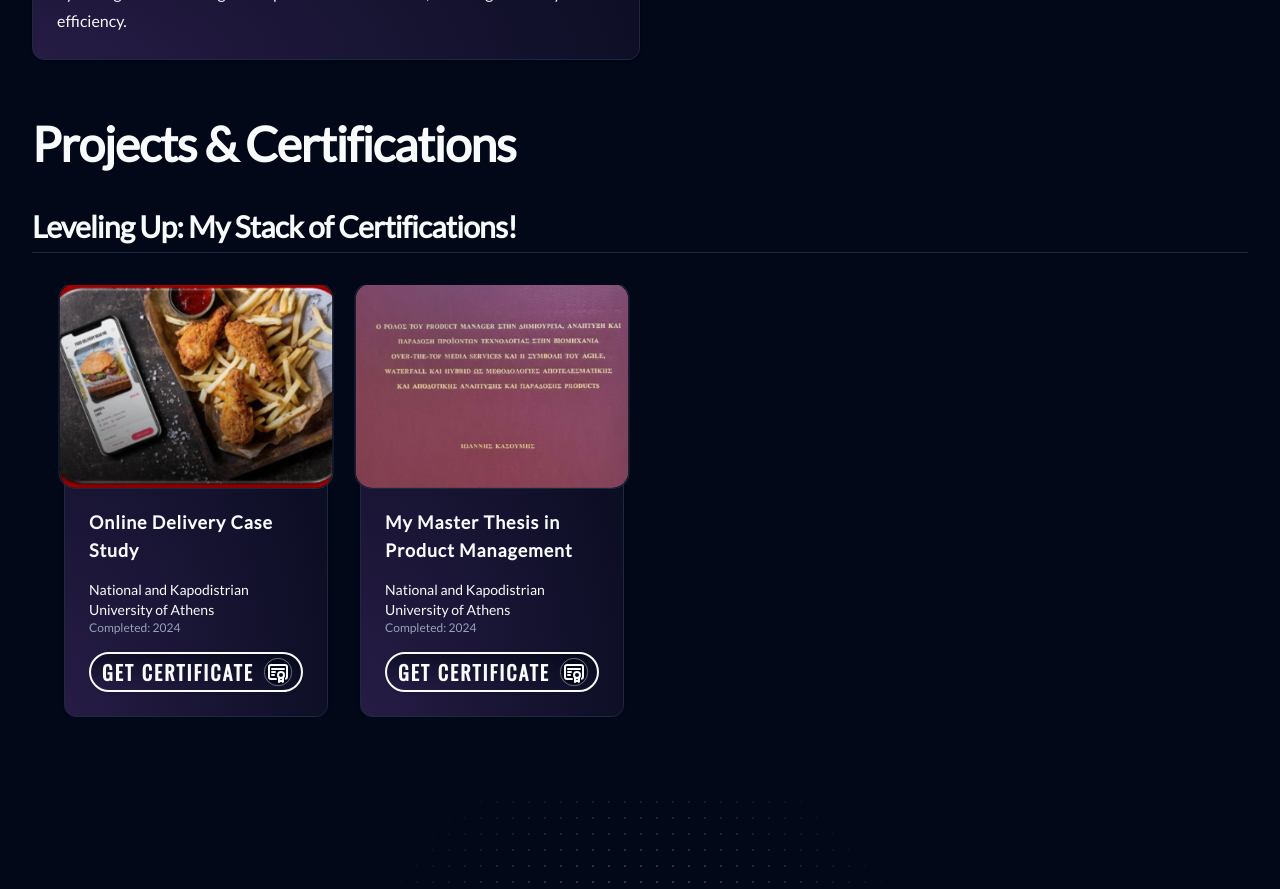
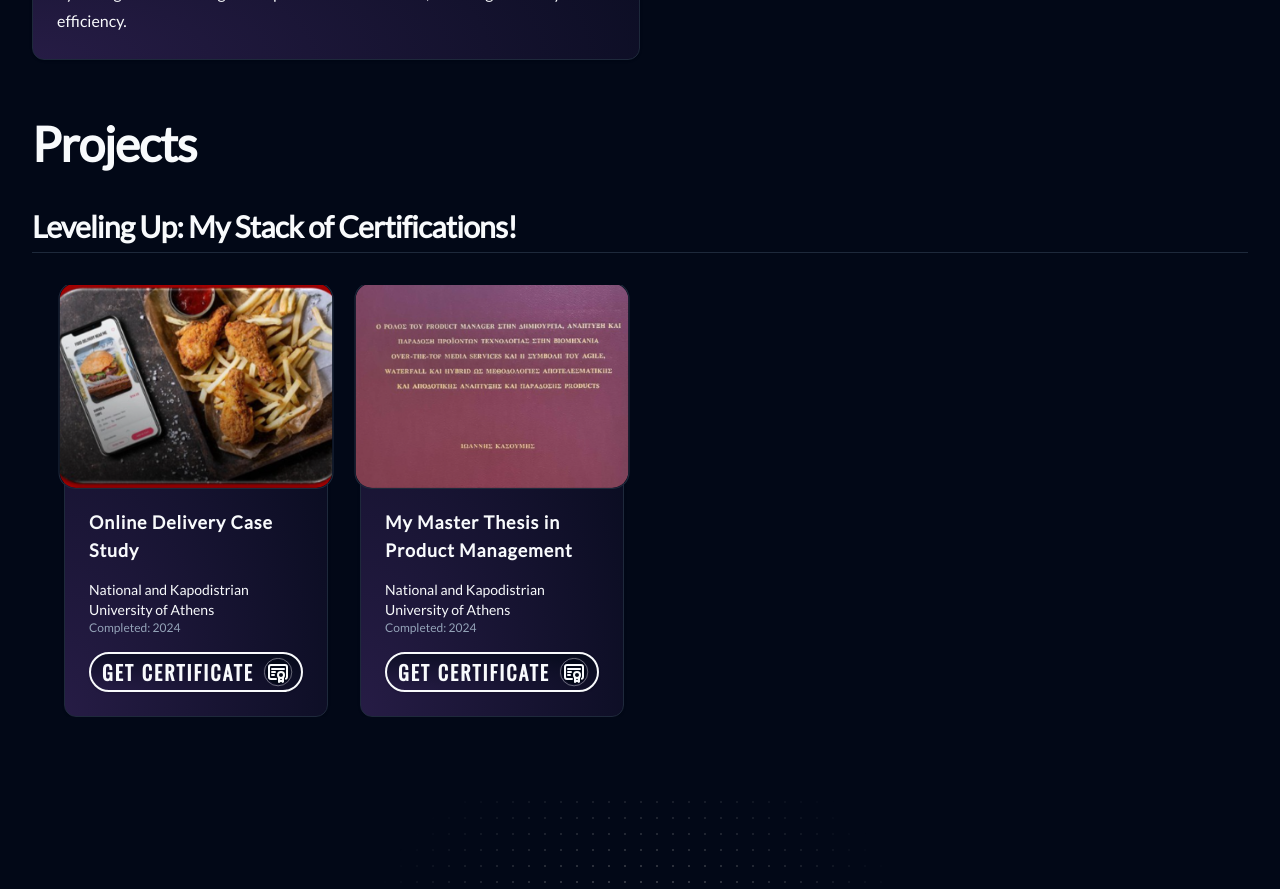
Before and after one commit to AntonisSykoutris/kasoumis_portfolio, a Next.js app: page / in a window 1280 px wide. Shown: the part 2740-3629 px from the top of the page. Built offline with nearby package versions, Linux system fonts and the light colour scheme.

Commit message:
projects

```diff
--- a/public/data/certifications.js
+++ b/public/data/certifications.js
@@ -1,4 +1,4 @@
-export const CERTIFICATIONS_TITLE = 'Projects & Certifications';
+export const CERTIFICATIONS_TITLE = 'Projects';
 
 export const CERTIFICATIONS_SUBTITLE = 'Leveling Up: My Stack of Certifications!';
 
```
